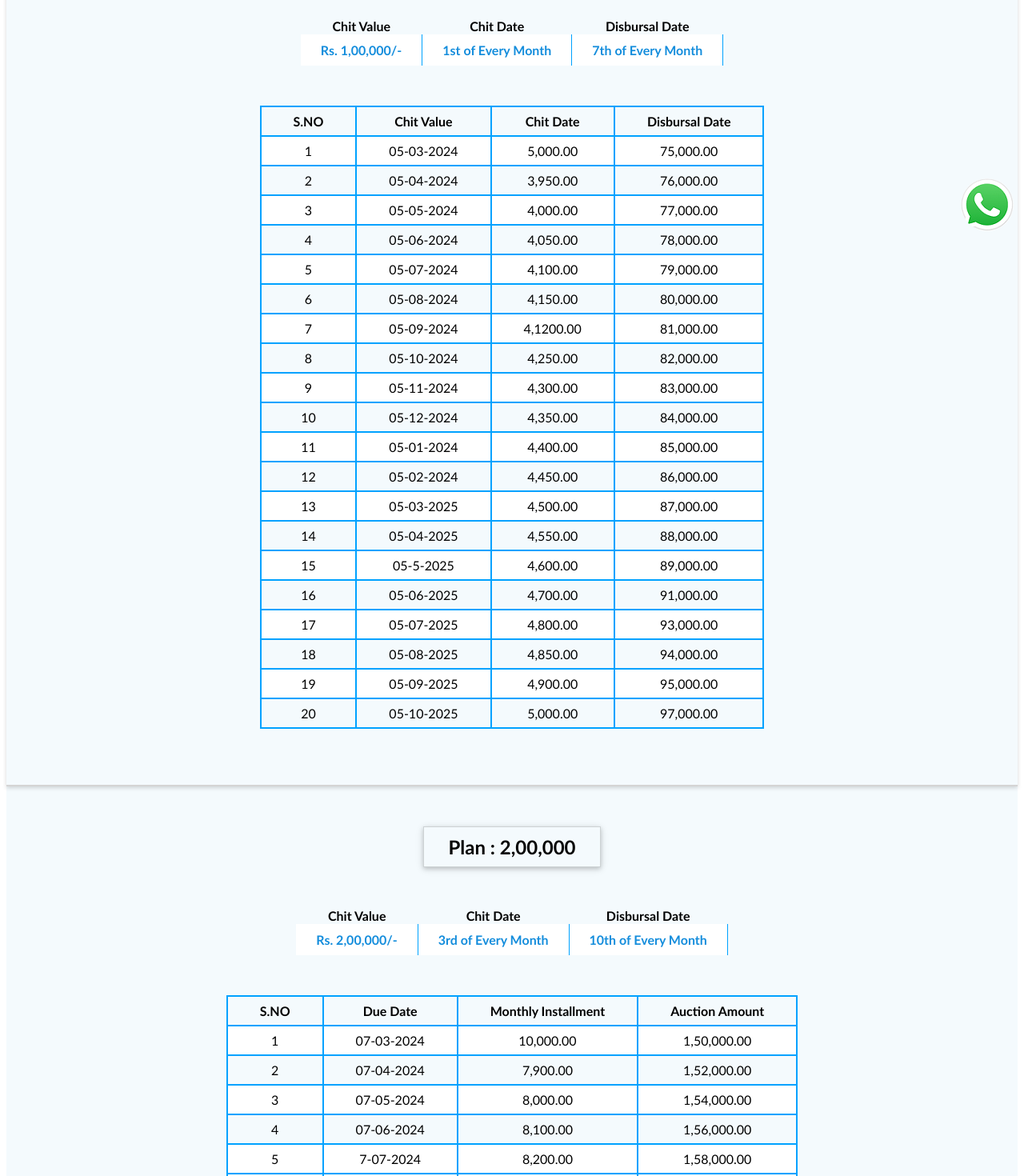
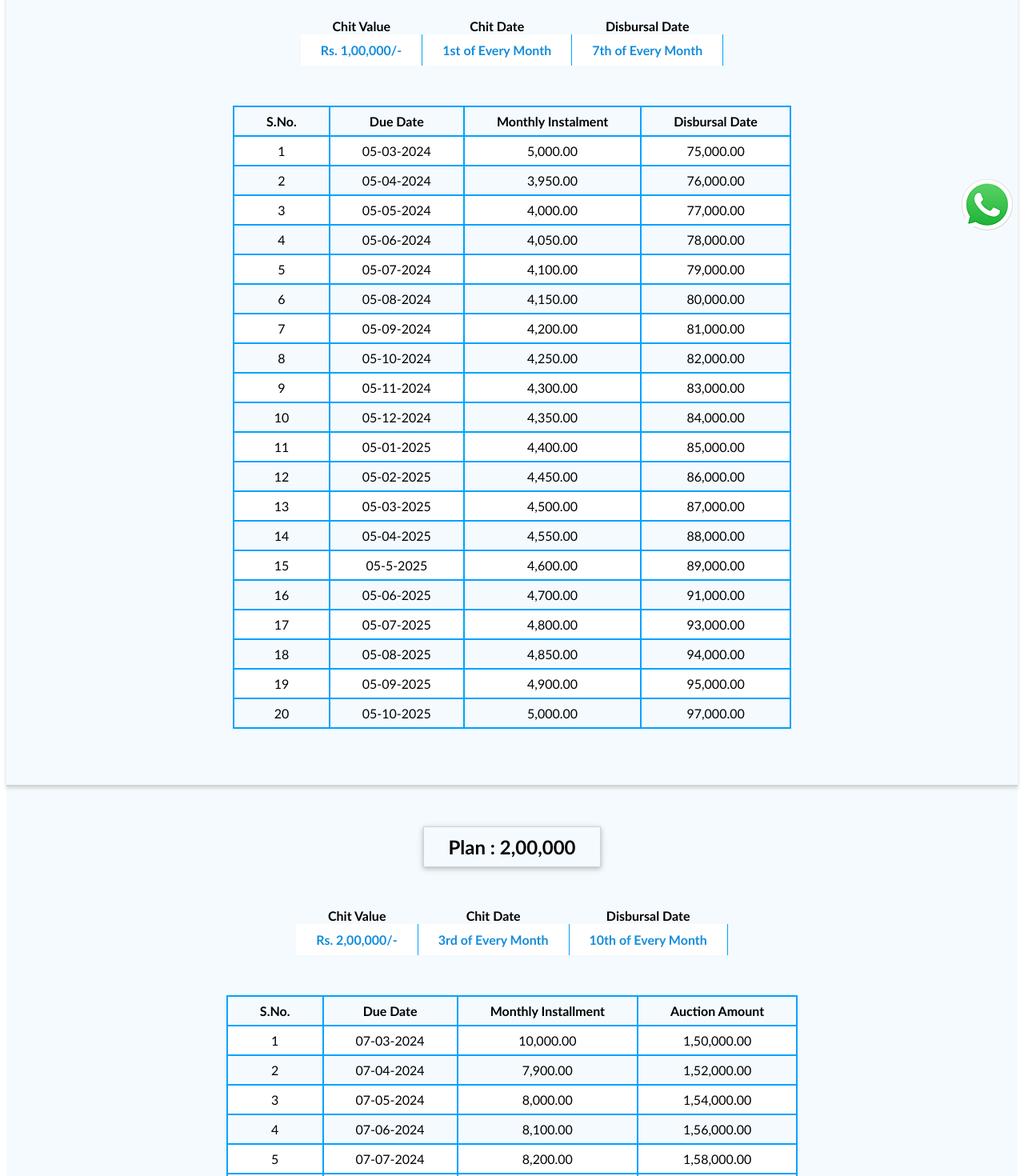
Before and after one commit to harithilak27/sparrowChits-angular-project, an Angular app: page /plan in a window 1280 px wide. Shown: the part 500-1970 px from the top of the page at 80% size. Built offline with nearby package versions, Linux system fonts and the light colour scheme.

Commit message:
chit plan corrections updated

```diff
--- a/src/app/plan/plan.component.html
+++ b/src/app/plan/plan.component.html
@@ -26,9 +26,9 @@
     <table class="table-2">
         <tbody>
             <tr>
-                <th>S.NO</th>
-                <th>Chit Value</th>
-                <th>Chit Date</th>
+                <th>S.No.</th>
+                <th style="white-space: nowrap;">Due Date</th>
+                <th>Monthly Instalment</th>
                 <th>Disbursal Date</th>
             </tr>
             <tr>
@@ -70,7 +70,7 @@
             <tr>
                 <td>7</td>
                 <td>05-09-2024</td>
-                <td>4,1200.00</td>
+                <td>4,200.00</td>
                 <td>81,000.00</td>
             </tr>
             <tr>
@@ -93,13 +93,13 @@
             </tr>
             <tr>
                 <td>11</td>
-                <td>05-01-2024</td>
+                <td>05-01-2025</td>
                 <td>4,400.00</td>
                 <td>85,000.00</td>
             </tr>
             <tr>
                 <td>12</td>
-                <td>05-02-2024</td>
+                <td>05-02-2025</td>
                 <td>4,450.00</td>
                 <td>86,000.00</td>
             </tr>
@@ -174,7 +174,7 @@
     <table class="table-2">
         <tbody>
             <tr>
-                <th>S.NO</th>
+                <th>S.No.</th>
                 <th>Due Date</th>
                 <th>Monthly Installment</th>
                 <th>Auction Amount</th>
@@ -205,7 +205,7 @@
             </tr>
             <tr>
                 <td>5</td>
-                <td>7-07-2024</td>
+                <td>07-07-2024</td>
                 <td>8,200.00</td>
                 <td>1,58,000.00</td>
             </tr>
@@ -241,7 +241,7 @@
             </tr>
             <tr>
                 <td>11</td>
-                <td>07-01-2024</td>
+                <td>07-01-2025</td>
                 <td>8,800.00</td>
                 <td>1,70,000.00</td>
             </tr>
```
